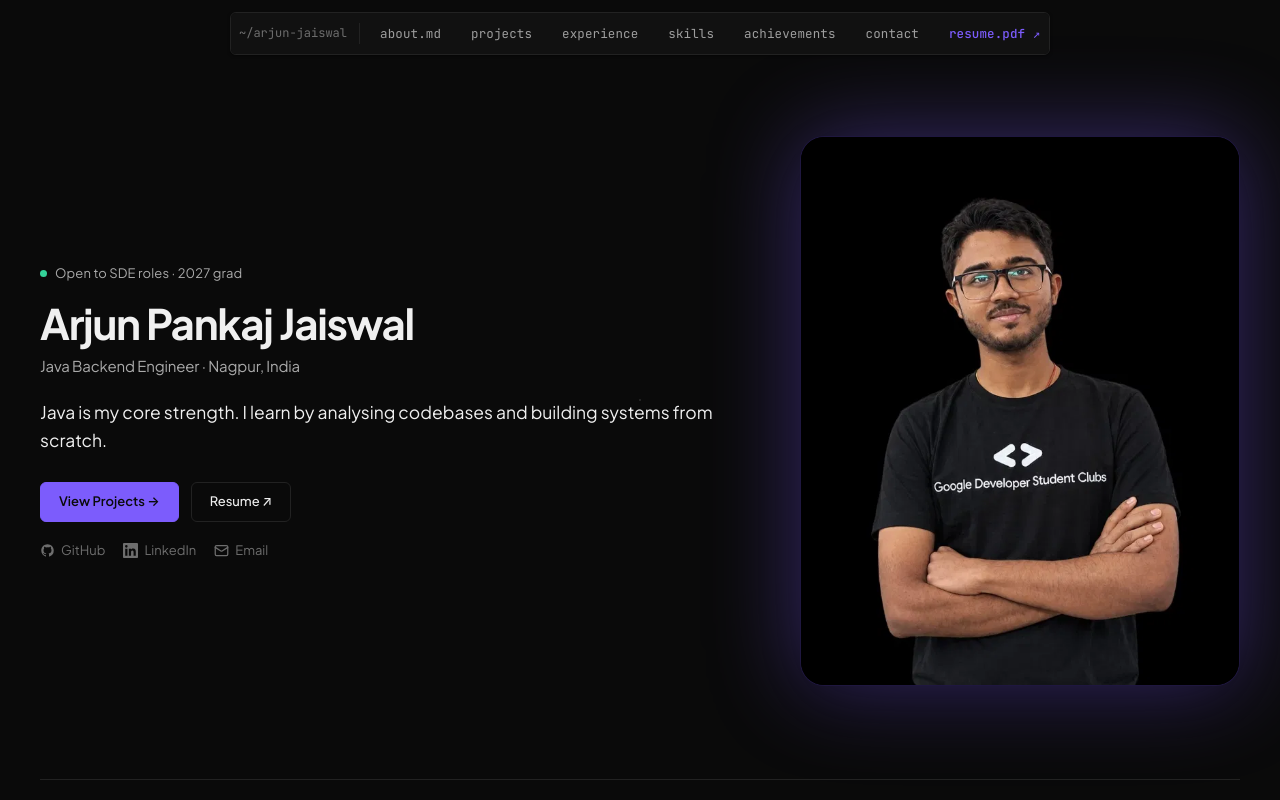
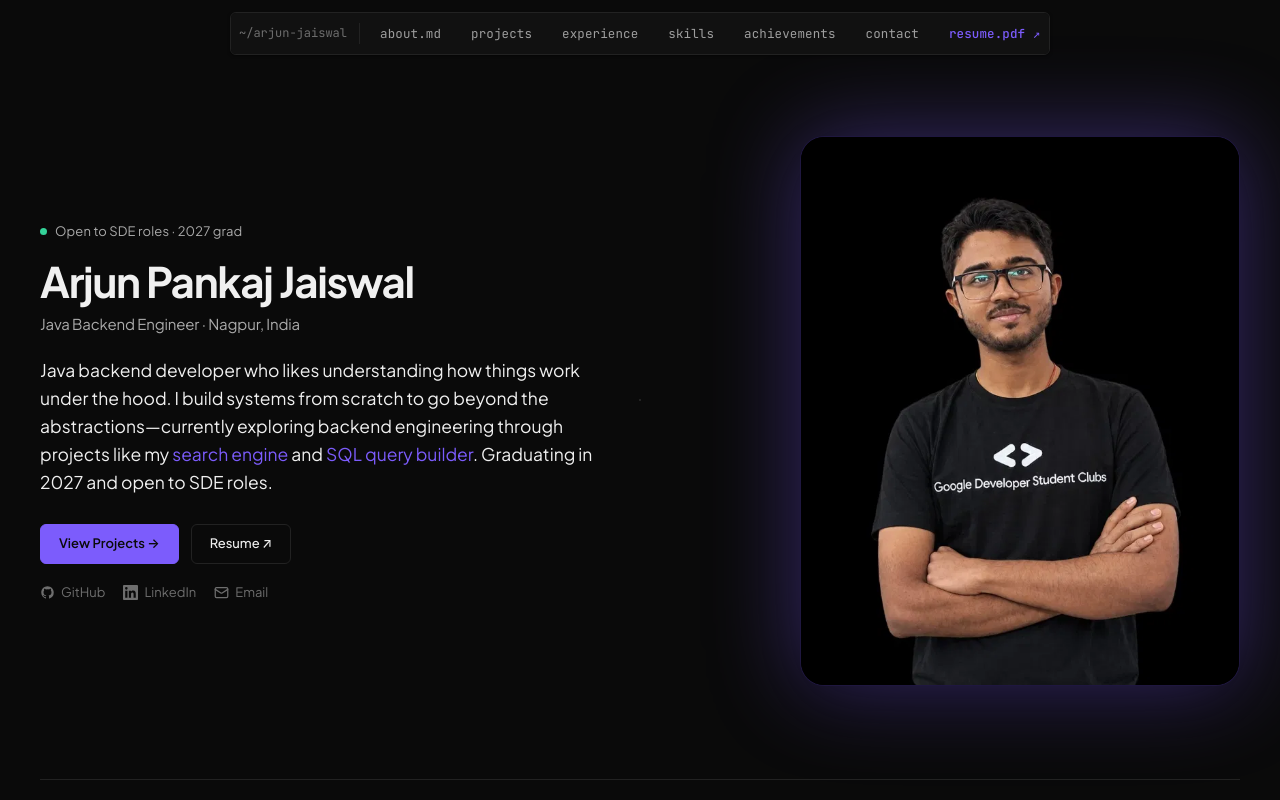
Before and after one commit to arjunpjaiswal/ArjunPortolio, a React (Vite) app: page / in a window 1280 px wide. Shown: the top 800 px of the page. Built offline with nearby package versions, Linux system fonts and the light colour scheme.

Commit message:
copy: update hero intro

```diff
--- a/src/pages/Home.jsx
+++ b/src/pages/Home.jsx
@@ -134,7 +134,7 @@ export default function Home(){
             <p className="hero-subtitle">Java Backend Engineer · Nagpur, India</p>
 
             <p className="hero-statement">
-              Java is my core strength. I learn by analysing codebases and building systems from scratch.
+              Java backend developer who likes understanding how things work under the hood. I build systems from scratch to go beyond the abstractions—currently exploring backend engineering through projects like my <Link to="/projects/gsearch/architecture">search engine</Link> and <Link to="/projects/querybuilder/architecture">SQL query builder</Link>. Graduating in 2027 and open to SDE roles.
             </p>
 
             <div className="hero-actions">
--- a/src/styles/global.css
+++ b/src/styles/global.css
@@ -246,6 +246,16 @@ ul{ margin:0; padding:0; }
   line-height:1.6;
   color:var(--text);
   margin:0 0 28px;
+  max-width:560px;
+}
+.hero-statement a{
+  color:var(--amber);
+  text-decoration:none;
+  transition:color .15s, text-decoration .15s;
+}
+.hero-statement a:hover{
+  color:var(--amber);
+  text-decoration:underline;
 }
 
 /* Hero actions: buttons + plain icon links below */
```
